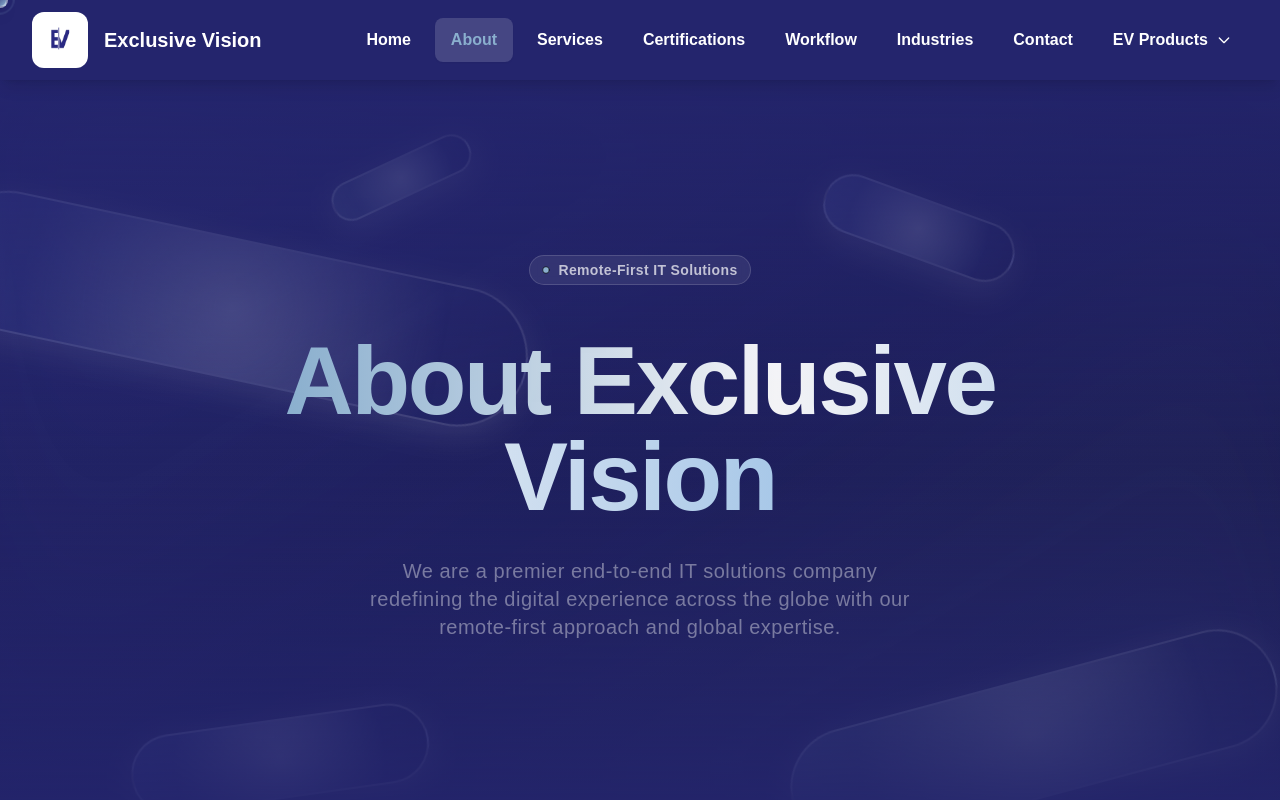
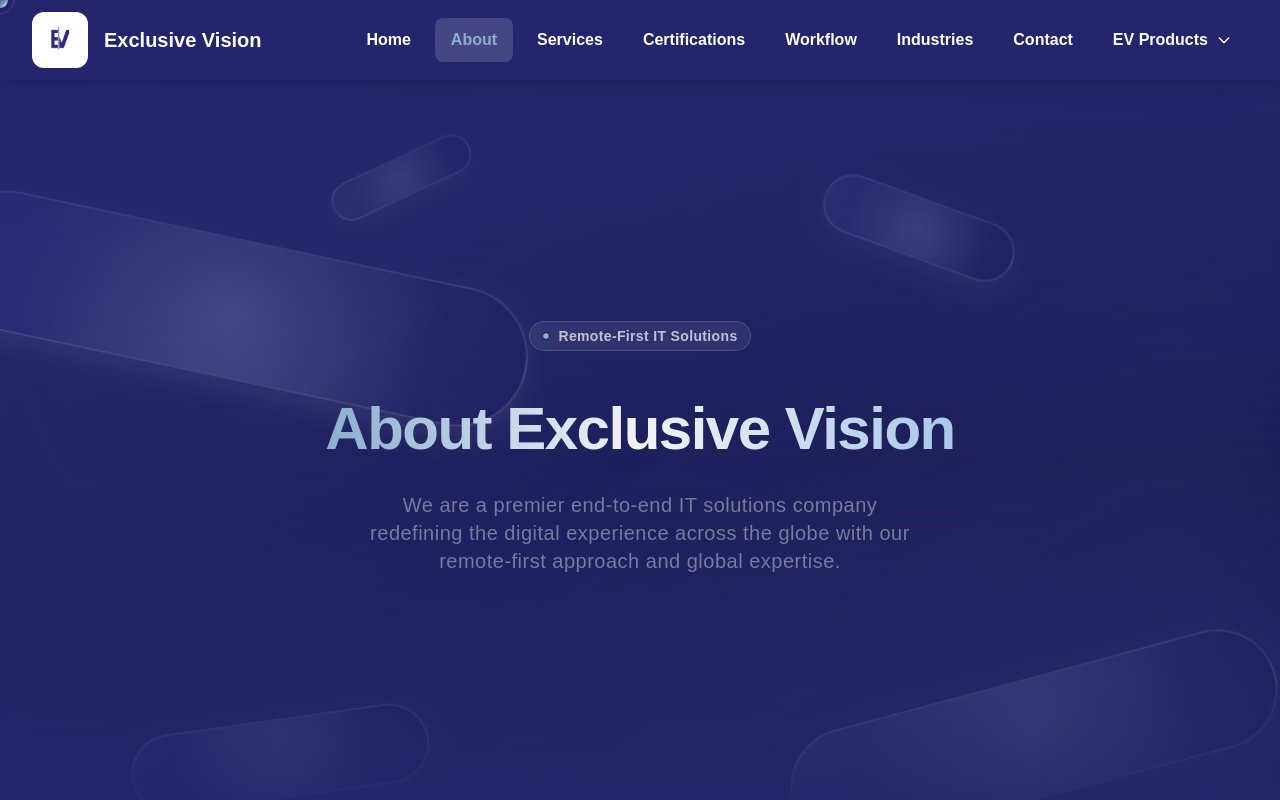
Before and after one commit to sameerr11/Exclusive, a React (Create React App) app in the folder exclusive-vision/: page /about in a window 1280 px wide. Shown: the top 800 px of the page. Built offline with nearby package versions, Linux system fonts and the light colour scheme; a web font is replaced by a local one.

Commit message:
feat: Add ElegantHero component with animated background shapes and text for a hero section.

```diff
--- a/exclusive-vision/src/components/ElegantHero.tsx
+++ b/exclusive-vision/src/components/ElegantHero.tsx
@@ -166,7 +166,7 @@ const ElegantHero: React.FC<ElegantHeroProps> = ({
                         initial="hidden"
                         animate="visible"
                     >
-                        <h1 className="text-4xl sm:text-6xl md:text-8xl font-bold mb-6 md:mb-8 tracking-tight">
+                        <h1 className="text-3xl sm:text-5xl md:text-6xl font-bold mb-6 md:mb-8 tracking-tight">
                             <span
                                 className={cn(
                                     "bg-clip-text text-transparent bg-gradient-to-r from-accent via-white/95 to-[#a8c8e8]"
```
